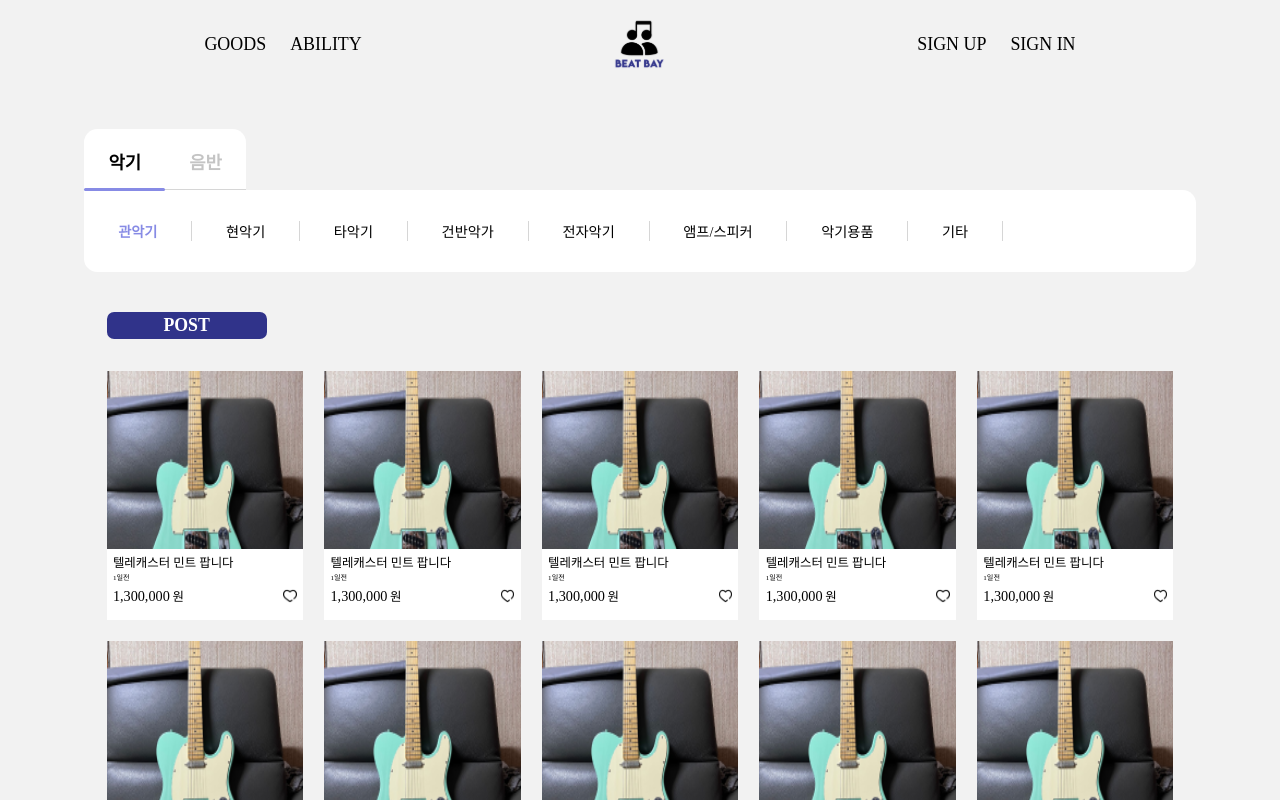
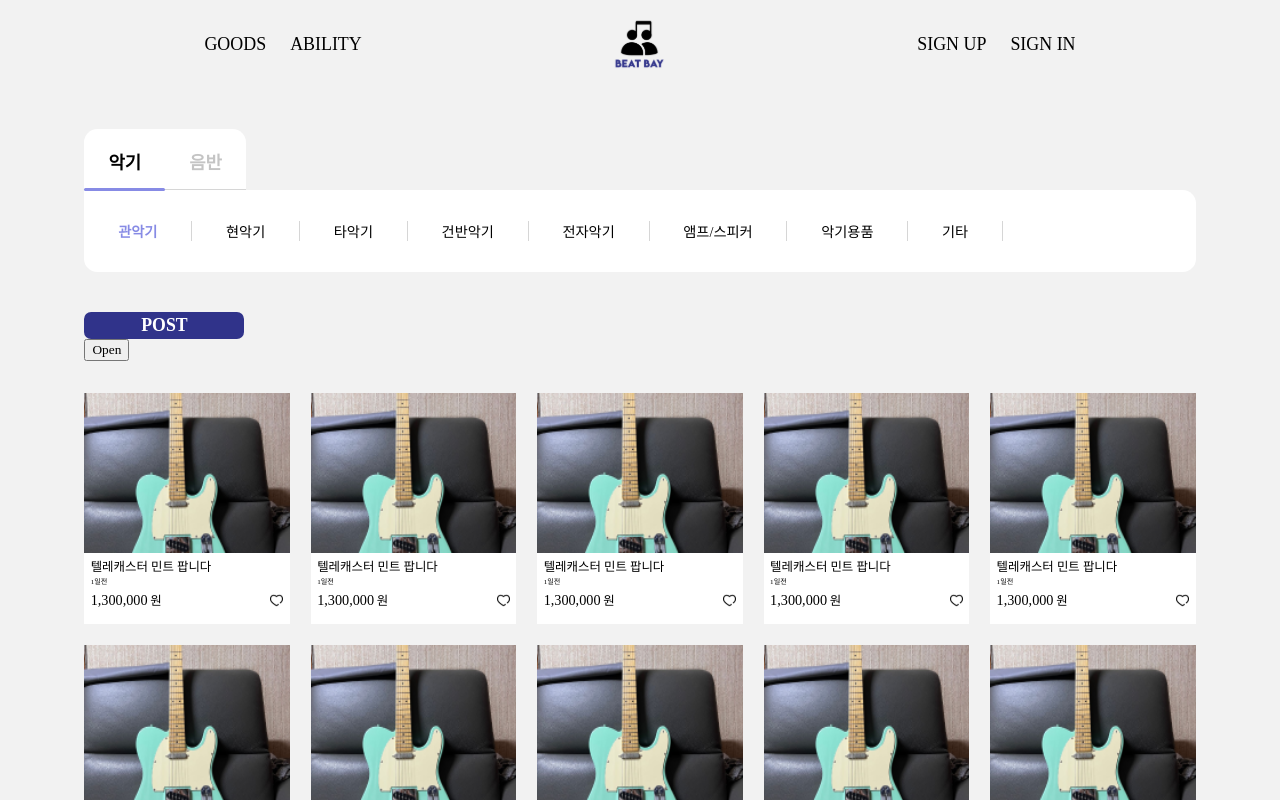
Before and after one commit to sesac-ydp5-2nd-C/2nd-project-beatbay-front, a React (Create React App) app: page /trade/product in a window 1280 px wide. Shown: the top 800 px of the page. Built offline with nearby package versions, Linux system fonts and the light colour scheme; a web font is replaced by a local one.

Commit message:
feat: 중간저장 (#10)

```diff
--- a/package.json
+++ b/package.json
@@ -16,6 +16,7 @@
     "react-redux": "^8.1.3",
     "react-router-dom": "^6.17.0",
     "react-scripts": "5.0.1",
+    "react-transition-group": "^4.4.5",
     "redux": "^4.2.1",
     "redux-devtools-extension": "^2.13.9",
     "redux-logger": "^3.0.6",
--- /dev/null
+++ b/src/components/common/customDropdown/CustomDropdown.js
@@ -0,0 +1,32 @@
+import React from 'react';
+import './styles.scss';
+const CustomDropdown = (props) => {
+  const [visibilityAnimation, setVisibilityAnimation] = React.useState(false);
+  const [repeat, setRepeat] = React.useState(null);
+
+  React.useEffect(() => {
+    if (props.visibility) {
+      clearTimeout(repeat);
+      setRepeat(null);
+      setVisibilityAnimation(true);
+    } else {
+      setRepeat(
+        setTimeout(() => {
+          setVisibilityAnimation(false);
+        }, 400),
+      );
+    }
+  }, [props.visibility]);
+
+  return (
+    <div
+      className={`components-dropdown ${
+        props.visibility ? 'slide-fade-in-dropdown' : 'slide-fade-out-dropdown'
+      }`}
+    >
+      {visibilityAnimation && props.children}
+    </div>
+  );
+};
+
+export default CustomDropdown;
--- /dev/null
+++ b/src/components/common/customDropdown/styles.scss
@@ -0,0 +1,48 @@
+@keyframes slide-fade-in-dropdown-animation {
+  0% {
+    transform: translateY(-100%);
+  }
+
+  100% {
+    transform: translateY(0);
+  }
+}
+
+.slide-fade-in-dropdown {
+  overflow: hidden;
+}
+
+.slide-fade-in-dropdown > ul {
+  animation: slide-fade-in-dropdown-animation 0.4s ease;
+}
+
+@keyframes slide-fade-out-dropdown-animation {
+  0% {
+    transform: translateY(0);
+  }
+
+  100% {
+    transform: translateY(-100%);
+  }
+}
+
+.slide-fade-out-dropdown {
+  overflow: hidden;
+}
+
+.slide-fade-out-dropdown > ul {
+  animation: slide-fade-out-dropdown-animation 0.4s ease;
+  animation-fill-mode: forwards;
+}
+
+.components-dropdown > ul {
+  position: relative;
+  //   position: absolute;
+  z-index: 3;
+  background-color: white;
+  top: 4px;
+  margin-top: 0;
+  margin-bottom: 5px;
+  padding-left: 0;
+  list-style: none;
+}
--- a/src/components/common/tradeCard/styles.scss
+++ b/src/components/common/tradeCard/styles.scss
@@ -5,13 +5,20 @@
   display: flex;
   flex-direction: column;
   width: 100%;
-  height: toSize(280);
+  height: toSize(260);
   background-color: white;
   transition: 0.2s;
 
+  @include media('>1440px') {
+    height: 260px;
+  }
+
   .prdImg {
     width: 100%;
-    height: toSize(200);
+    height: toSize(180);
+    @include media('>1440px') {
+      height: 180px;
+    }
   }
 
   .TCTitle {
@@ -19,11 +26,19 @@
     margin: toSize(9) toSize(7) 0px toSize(7);
     font-size: toSize(14);
     font-weight: 500;
+    @include media('>1440px') {
+      margin: 9px 7px 0px 7px;
+      font-size: 14px;
+    }
   }
   .TCDate {
     margin: toSize(3) toSize(7);
     font-size: toSize(8);
     font-weight: 500;
+    @include media('>1440px') {
+      margin: 3px 7px;
+      font-size: 8px;
+    }
   }
   .TCPContainer {
     display: flex;
@@ -32,22 +47,37 @@
     margin: toSize(3) toSize(7) 0px toSize(7);
     font-size: toSize(14);
     font-weight: 500;
+    @include media('>1440px') {
+      margin: 3px 7px 0px 7px;
+      font-size: 14px;
+    }
 
     .TCPrice {
       display: flex;
       align-items: end;
       font-size: toSize(16);
       font-weight: 500;
+      @include media('>1440px') {
+        font-size: 16px;
+      }
 
       .TCWon {
         margin-left: toSize(3);
         font-size: toSize(14);
+        @include media('>1440px') {
+          margin-left: 3px;
+          font-size: 14px;
+        }
       }
     }
   }
   .TCLike {
     width: toSize(15);
     height: toSize(15);
+    @include media('>1440px') {
+      width: 15px;
+      height: 15px;
+    }
   }
 }
 
--- a/src/screen/trade/productTrade/index.js
+++ b/src/screen/trade/productTrade/index.js
@@ -1,13 +1,16 @@
 import React, { useEffect, useRef, useState } from 'react';
 import './styles.scss';
+import { CSSTransition } from 'react-transition-group';
 import { useDispatch, useSelector } from 'react-redux';
 import tradeSample from '../../../asset/tradeSample.png';
 import Screen from '../../Screen';
 import CustomTab from '../../../components/common/customTab/CustomTab';
 import TradeCard from '../../../components/common/tradeCard/TradeCard';
+import CustomDropdown from '../../../components/common/customDropdown/CustomDropdown';
 
 function ProductTradeScreen() {
   const authInfo = useSelector((state) => state.user.authInfo);
+  const [dropdownVisibility, setDropdownVisibility] = useState(false);
   const tabsData = [
     {
       id: 1,
@@ -16,7 +19,7 @@ function ProductTradeScreen() {
         '관악기',
         '현악기',
         '타악기',
-        '건반악가',
+        '건반악기',
         '전자악기',
         '앰프/스피커',
         '악기용품',
@@ -41,13 +44,33 @@ function ProductTradeScreen() {
   return (
     <Screen>
       <CustomTab tabsData={tabsData} />
-
+      <div
+        style={{
+          display: 'flex',
+          flexDirection: 'row',
+          justifyContent: 'center',
+        }}
+      >
         <div className="postCardContainer">
+          <div className="PIContainer">
             <div className="postIntro">POST</div>
+            <button onClick={(e) => setDropdownVisibility(!dropdownVisibility)}>
+              {dropdownVisibility ? 'Close' : 'Open'}
+            </button>
+            <CustomDropdown visibility={dropdownVisibility}>
+              <ul>
+                <li>item 1</li>
+                <li>item 2</li>
+                <li>item 3</li>
+                <li>item 4</li>
+              </ul>
+            </CustomDropdown>
+          </div>
           <div className="productGridContainer">
             {productData.map((e, i) => {
               return <TradeCard key={`${i}_${e.title}`} data={e} />;
             })}
+          </div>
         </div>
       </div>
     </Screen>
--- a/src/screen/trade/productTrade/styles.scss
+++ b/src/screen/trade/productTrade/styles.scss
@@ -2,9 +2,9 @@
 @import '../../../config/globalStyle.scss';
 
 .postCardContainer {
-  margin: 0px toSize(120);
+  width: toSize(1250);
   @include media('>1440px') {
-    margin: 0px 120px;
+    width: 1250px;
   }
 }
 
@@ -16,6 +16,18 @@
   // align-items: stretch;
   grid-column-gap: toSize(24);
   grid-row-gap: toSize(24);
+  @include media('>1440px') {
+    grid-column-gap: 24px;
+    grid-row-gap: 24px;
+  }
+}
+
+.PIContainer {
+  position: relative;
+  margin-bottom: toSize(36);
+  @include media('>1440px') {
+    margin-bottom: 36px;
+  }
 }
 
 .postIntro {
@@ -30,12 +42,51 @@
   font-weight: 700;
   background-color: #30338a;
   border-radius: toSize(8);
-  margin-bottom: toSize(36);
   @include media('>1440px') {
     width: 180px;
     height: 30px;
     font-size: 20px;
     border-radius: 8px;
-    margin-bottom: 36px;
   }
 }
+
+.DDBtn {
+  width: 100px;
+  height: 100%;
+  background-color: purple;
+  cursor: pointer;
+}
+
+@keyframes dropdown-open {
+  from {
+    height: 0px;
+  }
+  to {
+    height: 200px;
+  }
+}
+
+@keyframes dropdown-close {
+  from {
+    opacity: 0;
+  }
+  to {
+    opacity: 1;
+  }
+}
+
+.DDContent {
+  position: absolute;
+  background-color: white;
+  width: 100px;
+  height: 200px;
+  animation: dropdown-open 0.5s ease-out;
+  .DDOpen {
+    display: block;
+  }
+}
+
+.DDClose {
+  display: none;
+  animation: dropdown-close 1s ease-out;
+}
```
Also changed, not shown: 1 other file (tests, documents, lock files or other folders). Lines whose indentation alone changed are shown as unchanged.
